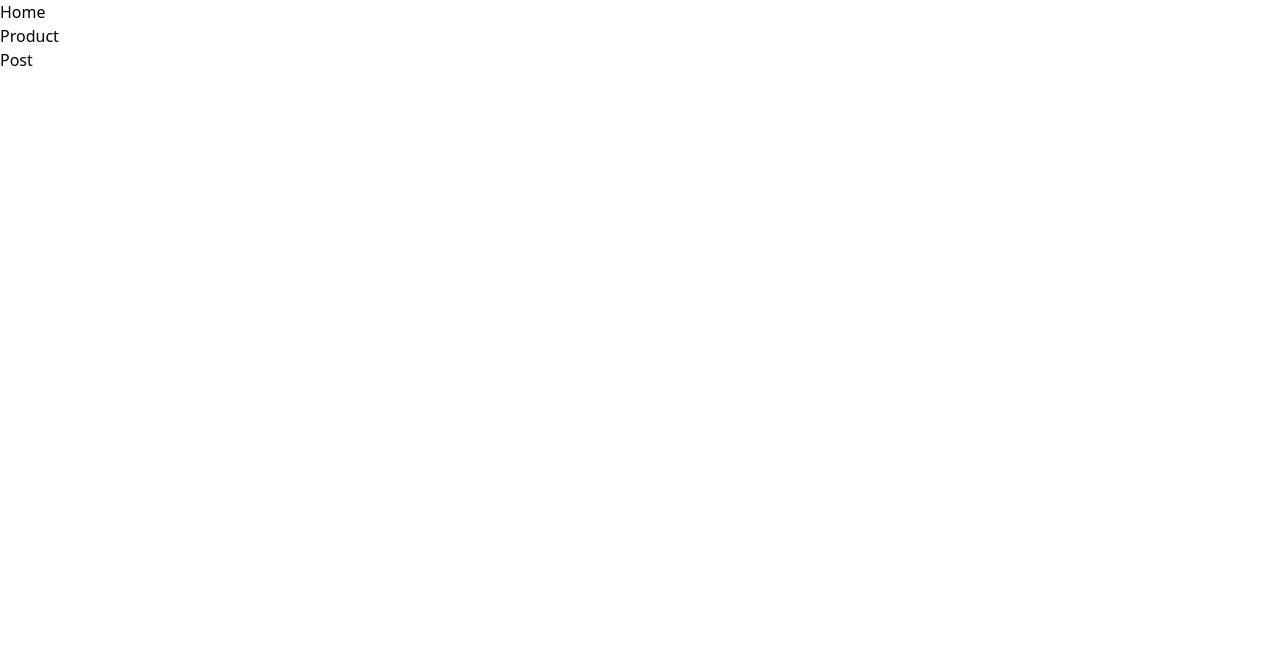
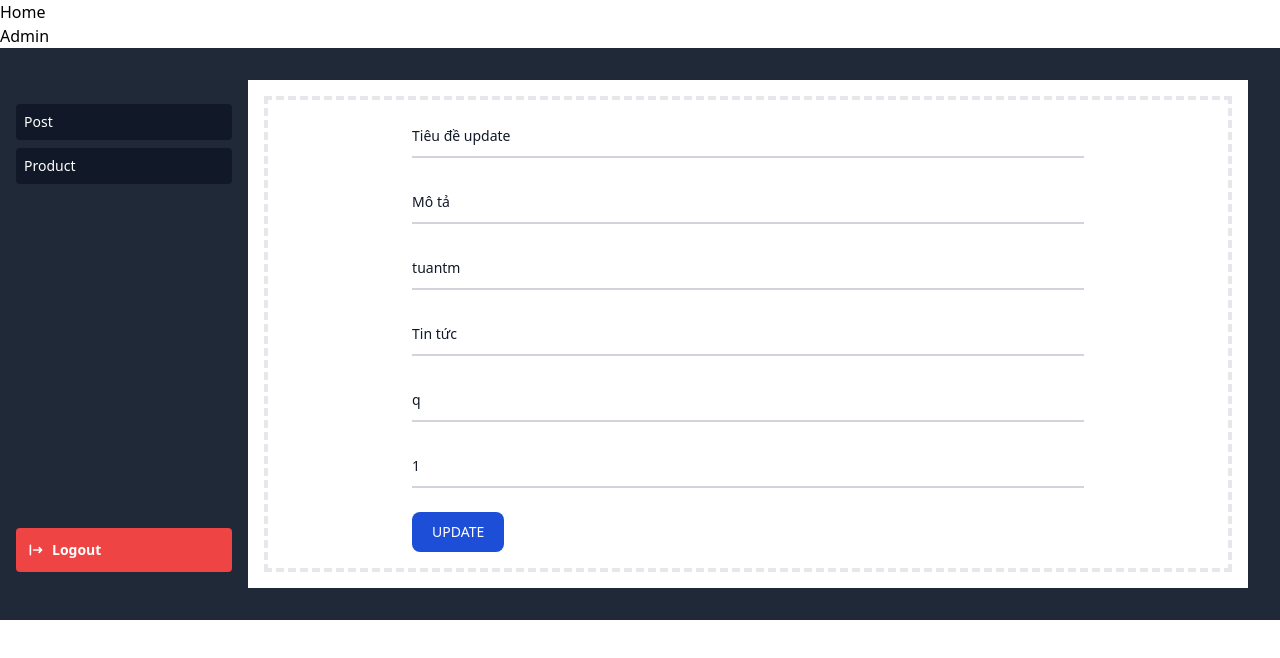
Before and after one commit to tuantm0303/Type_ReactJs, a React (Create React App) app: page /admin/post/edit/1 in a window 1280 px wide. Before the commit this address had no page. Shown: the top 658 px of the page. Built offline with nearby package versions, Linux system fonts and the light colour scheme; data requests are answered from the project's data file.

Commit message:
feat:add style & route

```diff
--- a/db.json
+++ b/db.json
@@ -1,7 +1,7 @@
 {
   "products": [
     {
-      "name": "SAMSUNG",
+      "name": "dien thoai SAMSUNG ",
       "price": 4635,
       "id": 8
     },
@@ -29,6 +29,11 @@
       "name": "tuan",
       "price": 52136,
       "id": 14
+    },
+    {
+      "name": "afs",
+      "price": 213,
+      "id": 15
     }
   ],
   "posts": [
@@ -67,6 +72,33 @@
       "thumbnail": "thumbnail",
       "status": "2",
       "id": 5
+    },
+    {
+      "title": "32ed3erf nef",
+      "desc": "qeaff3",
+      "author": "rqea",
+      "category": "qre",
+      "thumbnail": "ew",
+      "status": "3",
+      "id": 6
+    },
+    {
+      "title": "32ed3erf nef",
+      "desc": "qeaff3",
+      "author": "rqea",
+      "category": "qre",
+      "thumbnail": "ew",
+      "status": "3",
+      "id": 7
+    },
+    {
+      "title": "32ed3erf nef",
+      "desc": "qeaff3",
+      "author": "rqea",
+      "category": "qre",
+      "thumbnail": "ew",
+      "status": "3",
+      "id": 8
     }
   ]
 }
--- a/src/App.tsx
+++ b/src/App.tsx
@@ -9,6 +9,7 @@ import ProductOutlet from "./pages/products/ProductOutlet";
 import PostDetail from "./pages/posts/PostDetail";
 import EditProduct from "./pages/products/editProduct";
 import EditPost from "./pages/posts/editPost";
+import Admin from "./pages/admin";
 
 function App() {
   return (
@@ -16,12 +17,12 @@ function App() {
       <div className="navbar">
         <ul>
           <li><Link to="/">Home</Link></li>
-          <li><Link to="/product">Product</Link></li>
-          <li><Link to="/post">Post</Link></li>
+          <li><Link to="/admin">Admin</Link></li>
         </ul>
       </div>
+      <Routes>
         {/* product */}
-      <Routes>
+        <Route path="admin" element={<Admin />}>
           <Route path="product" element={<ProductOutlet />}>
             <Route index element={<ProductAdmin />} />
             <Route path="add" element={<AddProduct />} />
@@ -36,6 +37,7 @@ function App() {
             <Route path="edit/:id" element={<EditPost />} />
             <Route path=":id" element={<PostDetail />} />
           </Route>
+        </Route>
       </Routes>
 
     </div>
--- /dev/null
+++ b/src/pages/admin/index.tsx
@@ -0,0 +1,38 @@
+import React from 'react'
+import { Link, Outlet } from 'react-router-dom'
+
+function Admin() {
+  return (
+    <>
+      <header className="w-full bg-gray-800 p-4 flex justify-between items-center"></header>
+      <main className="flex w-full h-full">
+        <aside className="w-80 bg-gray w-fulll hidden sm:block">
+          <div className="flex flex-col justify-between h-full p-4 bg-gray-800">
+            <div className="text-sm">
+              <div className="bg-gray-900 text-white p-2 rounded mt-2 cursor-pointer hover:bg-gray-700 hover:text-blue-300"><Link to="post">Post</Link></div>
+              <div className="bg-gray-900 text-white p-2 rounded mt-2 cursor-pointer hover:bg-gray-700 hover:text-blue-300"><Link to="product">Product</Link></div>
+              {/* <div className="bg-gray-900 text-white p-2 rounded mt-2 cursor-pointer hover:bg-gray-700 hover:text-blue-300"><Link to="category">Category</Link></div>
+              <div className="bg-gray-900 text-white p-2 rounded mt-2 cursor-pointer hover:bg-gray-700 hover:text-blue-300"><Link to="user">User</Link></div> */}
+            </div>
+
+            <div className="flex p-3 text-white bg-red-500 rounded cursor-pointer text-center text-sm">
+              <button className="rounded inline-flex items-center">
+                <svg className="w-4 h-4 mr-2" xmlns="http://www.w3.org/2000/svg" viewBox="0 0 20 20" fill="currentColor"><path fillRule="evenodd" d="M3 3a1 1 0 00-1 1v12a1 1 0 102 0V4a1 1 0 00-1-1zm10.293 9.293a1 1 0 001.414 1.414l3-3a1 1 0 000-1.414l-3-3a1 1 0 10-1.414 1.414L14.586 9H7a1 1 0 100 2h7.586l-1.293 1.293z" clipRule="evenodd" /></svg>
+                <span className="font-semibold">Logout</span>
+              </button>
+            </div>
+          </div>
+        </aside>
+        <section className="w-full p-4">
+          <div className="w-full h-full border-dashed border-4 p-4 text-md">
+            <Outlet />
+          </div>
+        </section>
+        <div className="w-5 bg-gray-800 p-4 flex justify-between items-center"></div>
+      </main>
+      <footer className="w-full bg-gray-800 p-4 flex justify-between items-center"></footer>
+    </>
+  )
+}
+
+export default Admin
--- a/src/pages/posts/PostOutliet.tsx
+++ b/src/pages/posts/PostOutliet.tsx
@@ -6,11 +6,9 @@ type Props = {}
 
 function PostOutlet({ }: Props) {
   return (
-    <div>
-      <header>HEADER</header>
+    <>
       <Outlet />
-      <footer>FOOTER</footer>
-    </div>
+    </>
   )
 }
 
--- a/src/pages/posts/addPost.tsx
+++ b/src/pages/posts/addPost.tsx
@@ -20,7 +20,7 @@ function AddPost() {
   const onSubmit: SubmitHandler<FormInputsName> = async (post: any) => {
     const { data } = await add(post)
     setPosts([...posts, data])
-    navigate('/post')
+    navigate('/admin/post')
   }
 
   return (
--- a/src/pages/posts/editPost.tsx
+++ b/src/pages/posts/editPost.tsx
@@ -30,7 +30,7 @@ function EditPost() {
   const onSubmit: SubmitHandler<FormInputsName> = async (post) => {
     const { data } = await update(post)
     setPosts([...posts, data])
-    navigate('/post')
+    navigate('/admin/post')
   }
 
   return (
--- a/src/pages/posts/index.tsx
+++ b/src/pages/posts/index.tsx
@@ -21,9 +21,10 @@ function PostAdmin() {
     }
   }
   return (
-    <div>
-      <Link to={`/post/add`}>ADD</Link>
-      <div className="relative overflow-x-auto shadow-md sm:rounded-lg">
+    <>
+      <h2 className='text-3xl font-semibold text-center text-gray-800'>Manager Posts</h2>
+      <Link to={`/admin/post/add`} className="border-2 border-blue-500 float-right rounded-lg font-bold text-blue-500 px-3 py-2 transition duration-300 ease-in-out hover:bg-blue-500 hover:text-white mb-5">ADD</Link>
+      <div className="w-full relative overflow-x-auto shadow-md sm:rounded-lg">
         <table className="w-full text-sm text-left text-gray-500 dark:text-gray-400">
           <thead className="text-xs text-gray-700 uppercase bg-gray-50 dark:bg-gray-700 dark:text-gray-400">
             <tr>
@@ -45,7 +46,7 @@ function PostAdmin() {
               <th scope="col" className="px-6 py-3">
                 Status
               </th>
-              <th scope="col" className="px-6 py-3">
+              <th scope="col" className="px-6 py-3 text-center">
                 Action
               </th>
             </tr>
@@ -71,11 +72,11 @@ function PostAdmin() {
                 <td className="px-6 py-4">
                   {post.status}
                 </td>
-                <td className="px-6 py-4 text-right">
-                  <Link to={`/post/${post.id}`} className="font-medium text-blue-600 dark:text-blue-500 hover:underline">Detail</Link>
-                  <Link to={`/post/edit/${post.id}`} className="font-medium text-blue-600 dark:text-blue-500 hover:underline">Edit</Link>
+                <td className="px-6 py-4 text-center">
+                  <Link to={`/admin/post/${post.id}`} className="bg-blue-500 rounded-lg font-bold text-white text-center px-3 py-2 transition duration-300 ease-in-out hover:bg-blue-600 mr-2">Detail</Link>
+                  <Link to={`/admin/post/edit/${post.id}`} className="bg-blue-500 rounded-lg font-bold text-white text-center px-3 py-2 transition duration-300 ease-in-out hover:bg-blue-600 mr-2">Edit</Link>
                   <button
-                    className="font-medium text-blue-600 dark:text-blue-500 hover:underline"
+                    className="bg-blue-500 rounded-lg font-bold text-white text-center px-3 py-2 transition duration-300 ease-in-out hover:bg-blue-600 mr-2"
                     onClick={() => handleRemove(post.id)}
                   >
                     Delete
@@ -87,7 +88,7 @@ function PostAdmin() {
         </table>
         <Outlet />
       </div>
-    </div>
+    </>
   )
 }
 
--- a/src/pages/products/ProductOutlet.tsx
+++ b/src/pages/products/ProductOutlet.tsx
@@ -5,11 +5,9 @@ type Props = {}
 
 function ProductOutlet({}: Props) {
   return (
-    <div>
-      <header>HEADER</header>
+    <>
       <Outlet />
-      <footer>FOOTER</footer>
-    </div>
+    </>
   )
 }
 
--- a/src/pages/products/addProduct.tsx
+++ b/src/pages/products/addProduct.tsx
@@ -16,7 +16,7 @@ function AddProduct() {
   const onSubmit: SubmitHandler<FormInputsName> = async (product: any) => {
     const { data } = await add(product)
     setProducts([...products, data])
-    navigate('/product')
+    navigate('/admin/product')
   }
 
   return (
--- a/src/pages/products/editProduct.tsx
+++ b/src/pages/products/editProduct.tsx
@@ -26,7 +26,7 @@ function EditProduct() {
   const onSubmit: SubmitHandler<FormInputsName> = async (product) => {
     const { data } = await update(product)
     setProducts([...products, data])
-    navigate('/product')
+    navigate('/admin/product')
   }
 
   return (
--- a/src/pages/products/index.tsx
+++ b/src/pages/products/index.tsx
@@ -21,9 +21,10 @@ function ProductAdmin() {
     }
   }
   return (
-    <div className="max-w-2xl mx-auto mb-[20px]">
-      <Link to={`/product/add`}>ADD</Link>
-      <div className="relative overflow-x-auto shadow-md sm:rounded-lg">
+    <>
+      <h2 className='text-3xl font-semibold text-center text-gray-800'>Manager Products</h2>
+      <Link to={`/admin/product/add`} className="border-2 border-blue-500 float-right rounded-lg font-bold text-blue-500 px-3 py-2 transition duration-300 ease-in-out hover:bg-blue-500 hover:text-white mb-5">ADD</Link>
+      <div className="w-full relative overflow-x-auto shadow-md sm:rounded-lg">
         <table className="w-full text-sm text-left text-gray-500 dark:text-gray-400">
           <thead className="text-xs text-gray-700 uppercase bg-gray-50 dark:bg-gray-700 dark:text-gray-400">
             <tr>
@@ -39,7 +40,7 @@ function ProductAdmin() {
               <th scope="col" className="px-6 py-3">
                 CategoryId
               </th>
-              <th scope="col" className="px-6 py-3">
+              <th scope="col" className="px-6 py-3 text-center">
                 Action
               </th>
             </tr>
@@ -59,11 +60,11 @@ function ProductAdmin() {
                 <td className="px-6 py-4">
                   {product.categoryId}
                 </td>
-                <td className="px-6 py-4 text-right">
-                  <Link to={`/product/${product.id}`} className="font-medium text-blue-600 dark:text-blue-500 hover:underline">Detail</Link>
-                  <Link to={`/product/edit/${product.id}`} className="font-medium text-blue-600 dark:text-blue-500 hover:underline">Edit</Link>
+                <td className="px-6 py-4 text-center">
+                  <Link to={`/admin/product/${product.id}`} className="bg-blue-500 rounded-lg font-bold text-white text-center px-3 py-2 transition duration-300 ease-in-out hover:bg-blue-600 mr-2">Detail</Link>
+                  <Link to={`/admin/product/edit/${product.id}`} className="bg-blue-500 rounded-lg font-bold text-white text-center px-3 py-2 transition duration-300 ease-in-out hover:bg-blue-600 mr-2">Edit</Link>
                   <button
-                    className="font-medium text-blue-600 dark:text-blue-500 hover:underline"
+                    className="bg-blue-500 rounded-lg font-bold text-white text-center px-3 py-2 transition duration-300 ease-in-out hover:bg-blue-600 mr-2"
                     onClick={() => handleRemove(product.id)}
                   >
                     Delete
@@ -75,7 +76,7 @@ function ProductAdmin() {
         </table>
         <Outlet />
       </div>
-    </div>
+    </>
   )
 }
 
```
Lines whose indentation alone changed are shown as unchanged.
